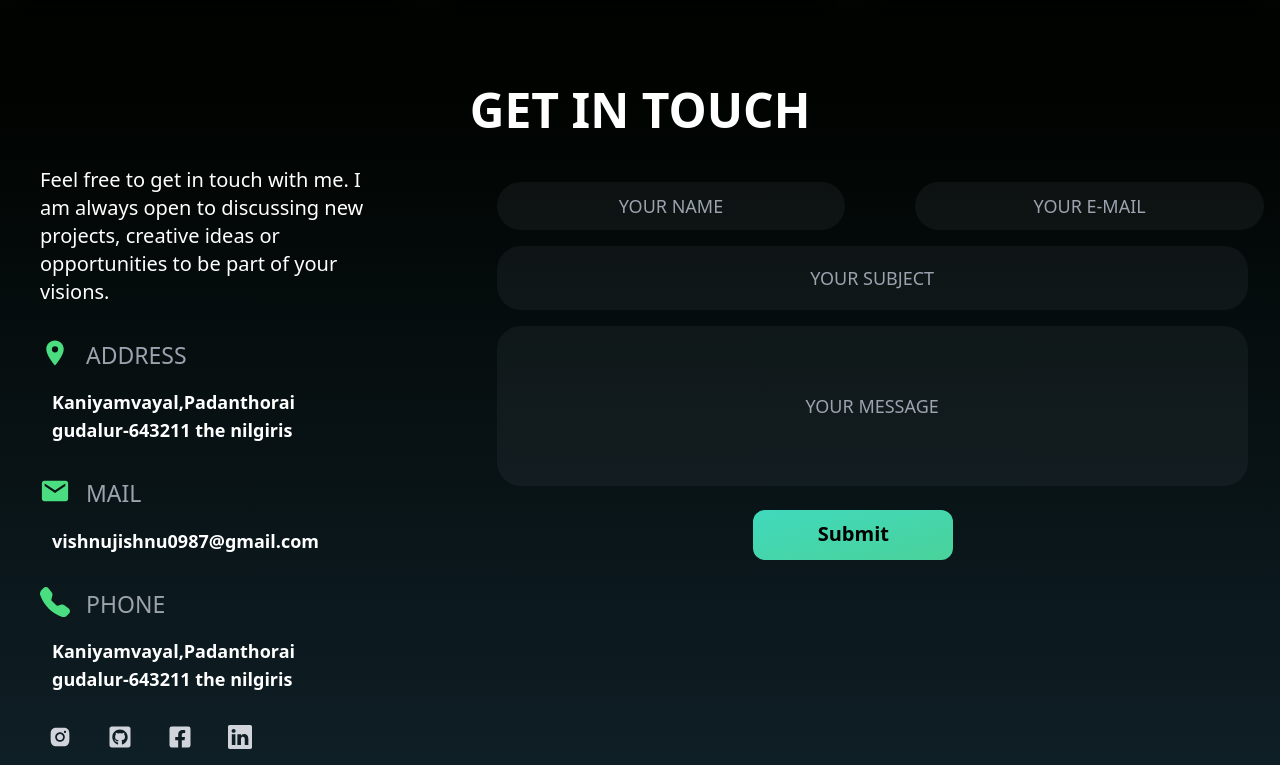
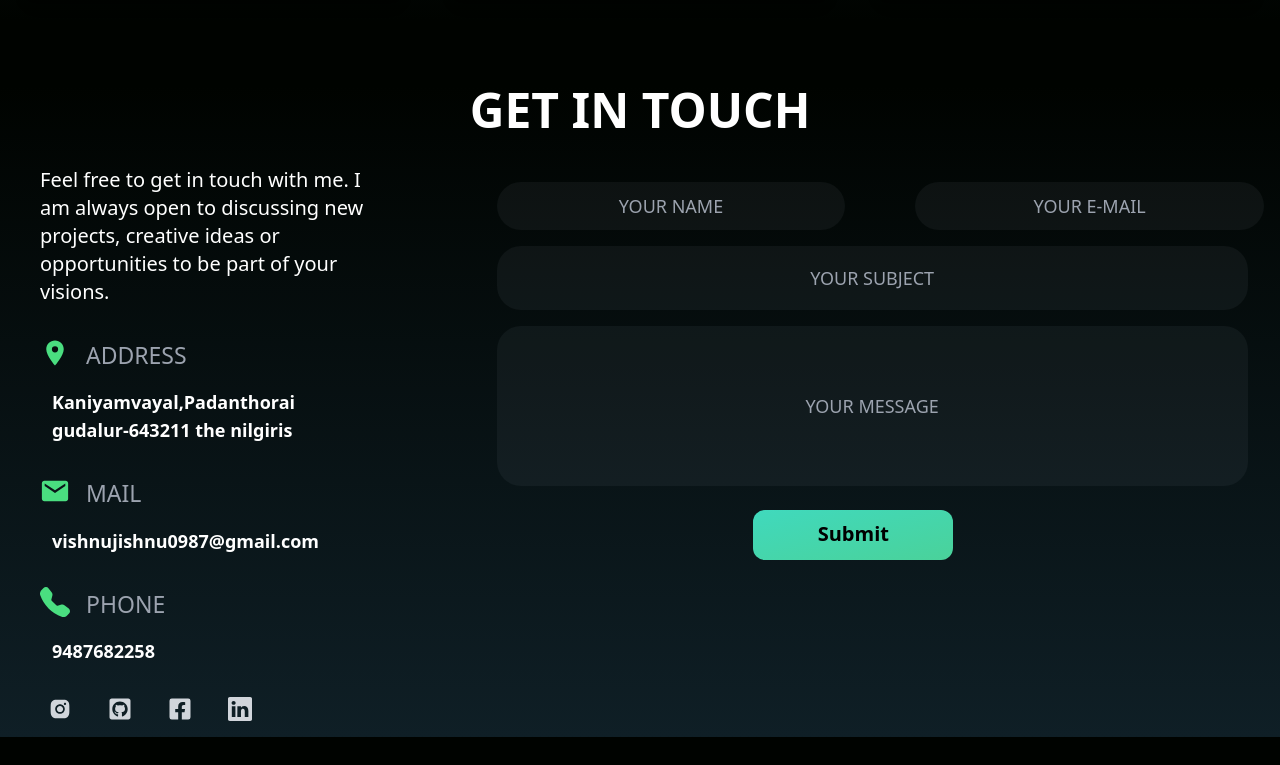
Before and after one commit to VishnuKaniyamvayal/Personal_Portfolio-v2, a React (Create React App) app: page / in a window 1280 px wide. Shown: the part 1742-2507 px from the top of the page. After the commit the page ends 2479 px from the top, so only its background shows below. Built offline with nearby package versions, Linux system fonts and the light colour scheme.

Commit message:
fixed some minor bugs

```diff
--- a/src/Components/Contact.jsx
+++ b/src/Components/Contact.jsx
@@ -32,7 +32,7 @@ function Contact() {
                     <BsFillTelephoneFill className='bg-transparent text-green-400 mr-4' size={30}/>
                     <h1 className='bg-transparent text-[23px] text-gray-400'>PHONE</h1>
                     </div>
-                    <p className='bg-transparent  font-bold text-center md:text-lg md:text-left ml-3'>Kaniyamvayal,Padanthorai<br/>gudalur-643211 the nilgiris
+                    <p className='bg-transparent  font-bold text-center md:text-lg md:text-left ml-3'>9487682258
                     </p>
                 </div>
                 <div className='bg-transparent flex justify-center md:justify-start mt-4 gap-5'>
```
